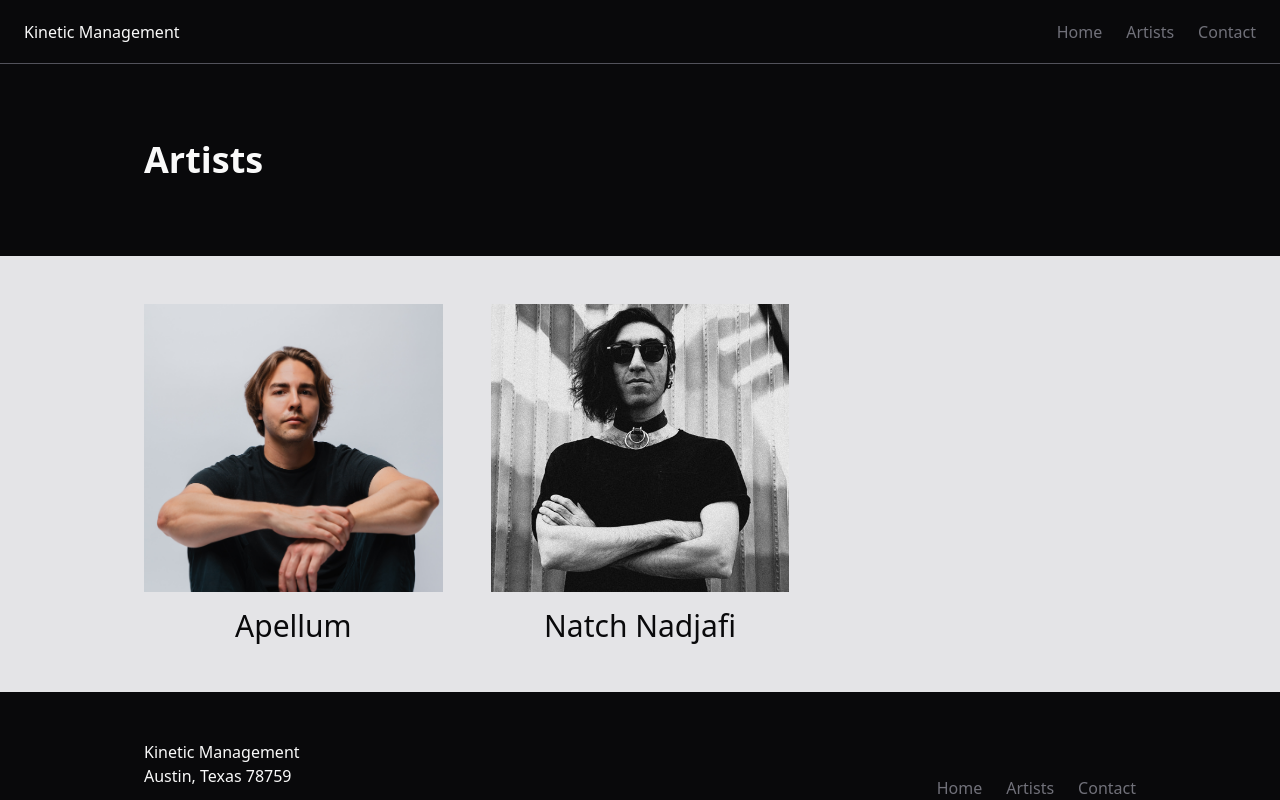
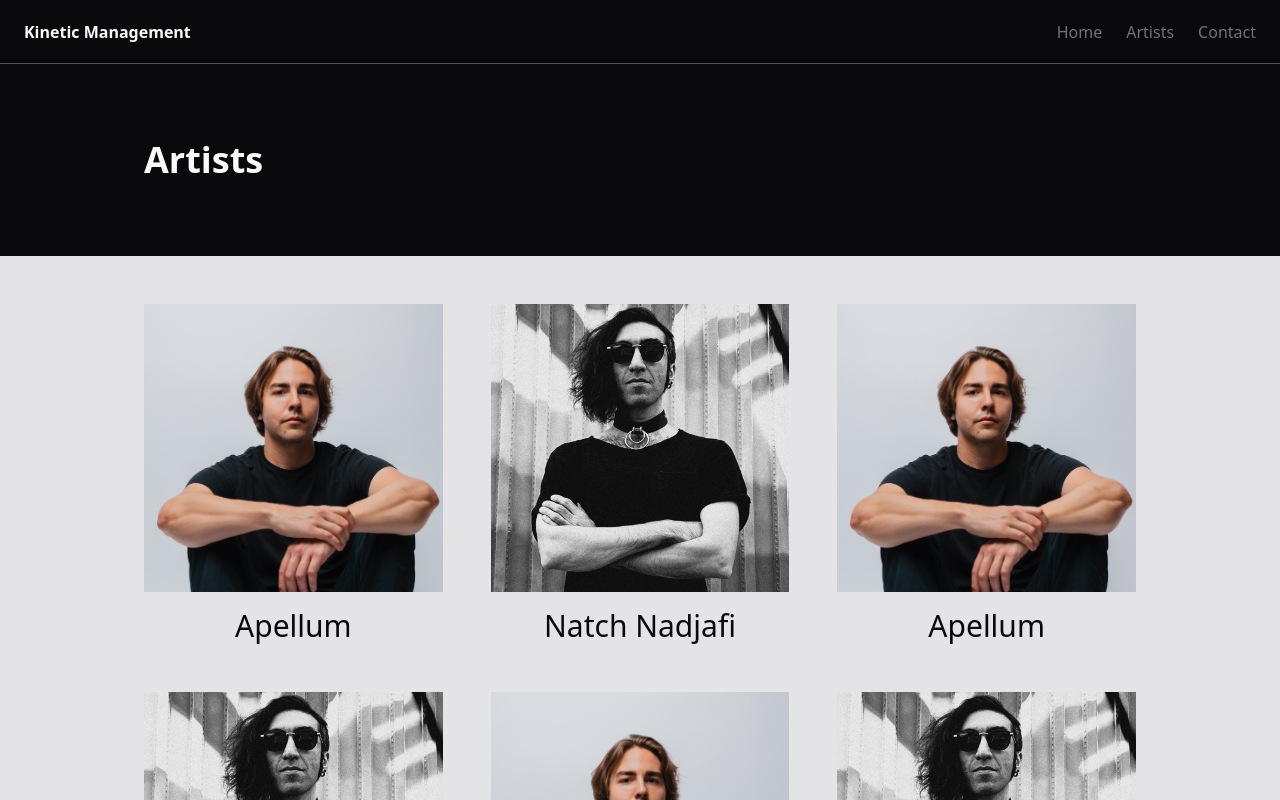
Before and after one commit to maxwellmattryan/kinetic-mgmt.com, a SvelteKit app in the folder ui/: page /artists in a window 1280 px wide. Shown: the top 800 px of the page. Built offline with nearby package versions, Linux system fonts and the light colour scheme.

Commit message:
Add basic animations

```diff
--- a/ui/src/app.css
+++ b/ui/src/app.css
@@ -44,3 +44,21 @@ a {
 		@apply text-zinc-50;
 	}
 }
+
+@keyframes fade-in {
+	0% {
+		opacity: 0;
+	}
+	100% {
+		opacity: 1;
+	}
+}
+
+@keyframes slide-up {
+	0% {
+		transform: translateY(8px);
+	}
+	100% {
+		transform: translateY(0px);
+	}
+}
--- a/ui/src/components/Header.svelte
+++ b/ui/src/components/Header.svelte
@@ -5,7 +5,9 @@
 <header
 	class="h-[8vh] flex flex-row items-center justify-between border-b border-zinc-600 px-6 py-4"
 >
-	<header-logo><p>{COMPANY_NAME}</p></header-logo>
+	<header-logo>
+		<a href="/" class="font-semibold">{COMPANY_NAME}</a>
+	</header-logo>
 	<nav>
 		<ul class="flex flex-row space-x-6">
 			<li><a href="/">Home</a></li>
@@ -15,3 +17,13 @@
 	</nav>
 	<!--    <socials />-->
 </header>
+
+<style lang="postcss">
+	header-logo a {
+		@apply text-zinc-50;
+
+		&:hover {
+			@apply text-zinc-50;
+		}
+	}
+</style>
--- a/ui/src/routes/+page.svelte
+++ b/ui/src/routes/+page.svelte
@@ -13,10 +13,10 @@
 
 <home-page>
 	<div class="h-[92vh] px-48 flex flex-col items-center justify-center">
-		<p class="text-5xl leading-[4rem] text-center">
+		<p class="hero-text text-5xl leading-[4rem] text-center">
 			Guiding electronic artists to break boundaries and build legacies.
 		</p>
-		<button class="mt-16" on:click={() => goToArtistsPage()}> See roster </button>
+		<button class="hero-button mt-16" on:click={() => goToArtistsPage()}> See roster </button>
 	</div>
 	<div class="bg-zinc-200 px-60 py-12 mb-12">
 		<p class="text-zinc-950 text-xl text-center">
@@ -29,6 +29,14 @@
 </home-page>
 
 <style lang="postcss">
+	.hero-text {
+		animation: fade-in 750ms ease-in-out both;
+	}
+
+	.hero-button {
+		animation: fade-in 1000ms ease-in-out both;
+	}
+
 	button {
 		@apply bg-zinc-950;
 		@apply text-zinc-50;
--- a/ui/src/routes/artists/+page.svelte
+++ b/ui/src/routes/artists/+page.svelte
@@ -4,7 +4,7 @@
 	import { ARTISTS } from '$lib/data'
 	import { Banner } from '@components'
 
-	let artists = [...ARTISTS]
+	let artists = [...ARTISTS, ...ARTISTS, ...ARTISTS, ...ARTISTS]
 </script>
 
 <svelte:head>
@@ -15,8 +15,8 @@
 	<Banner header="Artists" />
 	<div class="bg-zinc-200 px-36 py-12 mb-12">
 		<div class="grid grid-cols-3 gap-12 grid-items-center">
-			{#each artists as artist}
-				<div>
+			{#each artists as artist, idx}
+				<div class="artist" style="--index: {idx};">
 					<a href="/artists/{artist.page}">
 						<img
 							class="object-cover w-full max-h-[36vh]"
@@ -32,6 +32,12 @@
 </artists-page>
 
 <style lang="postcss">
+	.artist {
+		animation:
+			fade-in calc(500ms + (var(--index) * 250ms)) ease-in-out both,
+			slide-up calc(250ms + (var(--index) * 250ms)) ease-in-out both;
+	}
+
 	a img {
 		@apply transition-opacity duration-[250ms];
 
--- a/ui/src/routes/artists/[artist]/+page.svelte
+++ b/ui/src/routes/artists/[artist]/+page.svelte
@@ -49,7 +49,7 @@
 		<div class="flex flex-1 flex-grow justify-center">
 			<img
 				class="object-cover max-w-[40vw] max-h-[70vh]"
-				src="{base}/images/artist_{data.images[0]}"
+				src="{base}/images/artist_{data.images[1] ?? data.images[0]}"
 				alt="{data.name} image"
 			/>
 		</div>
```
